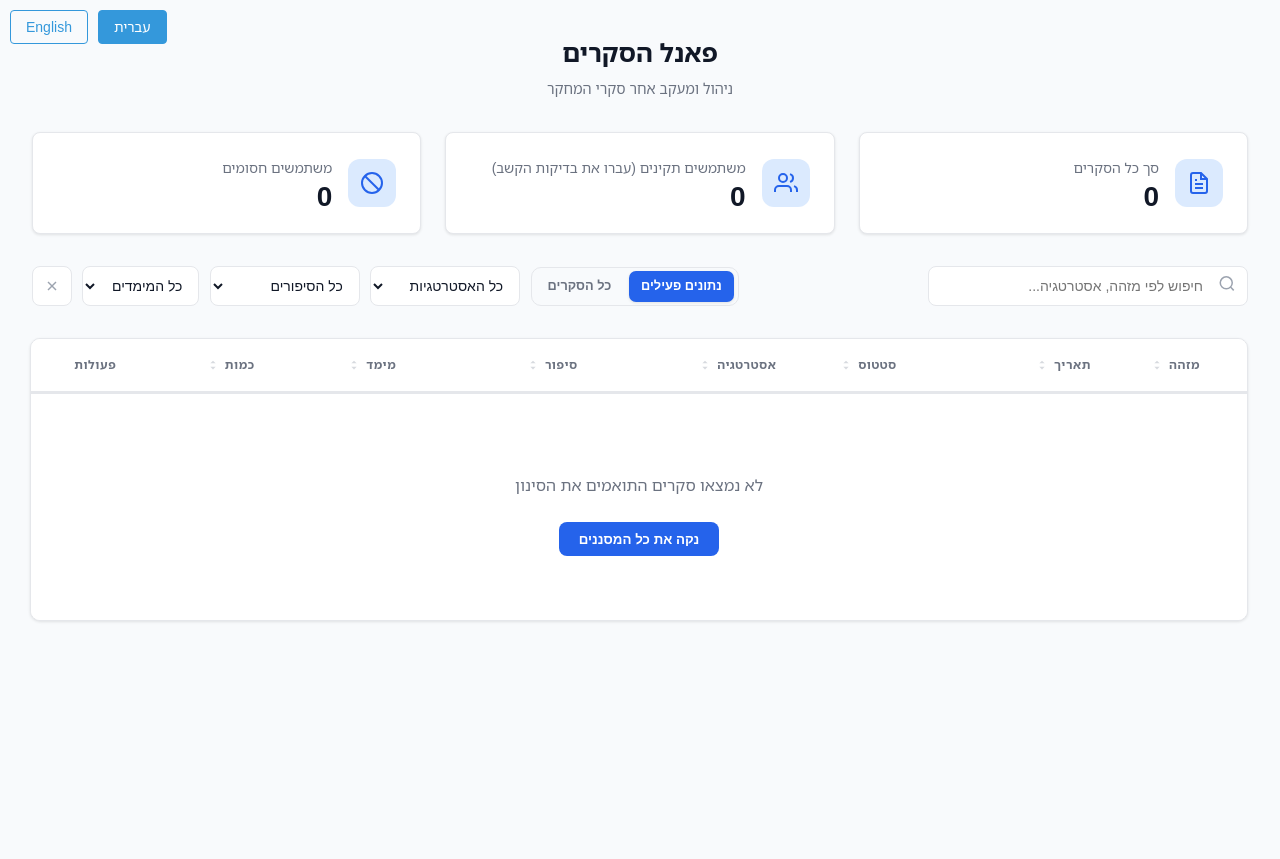
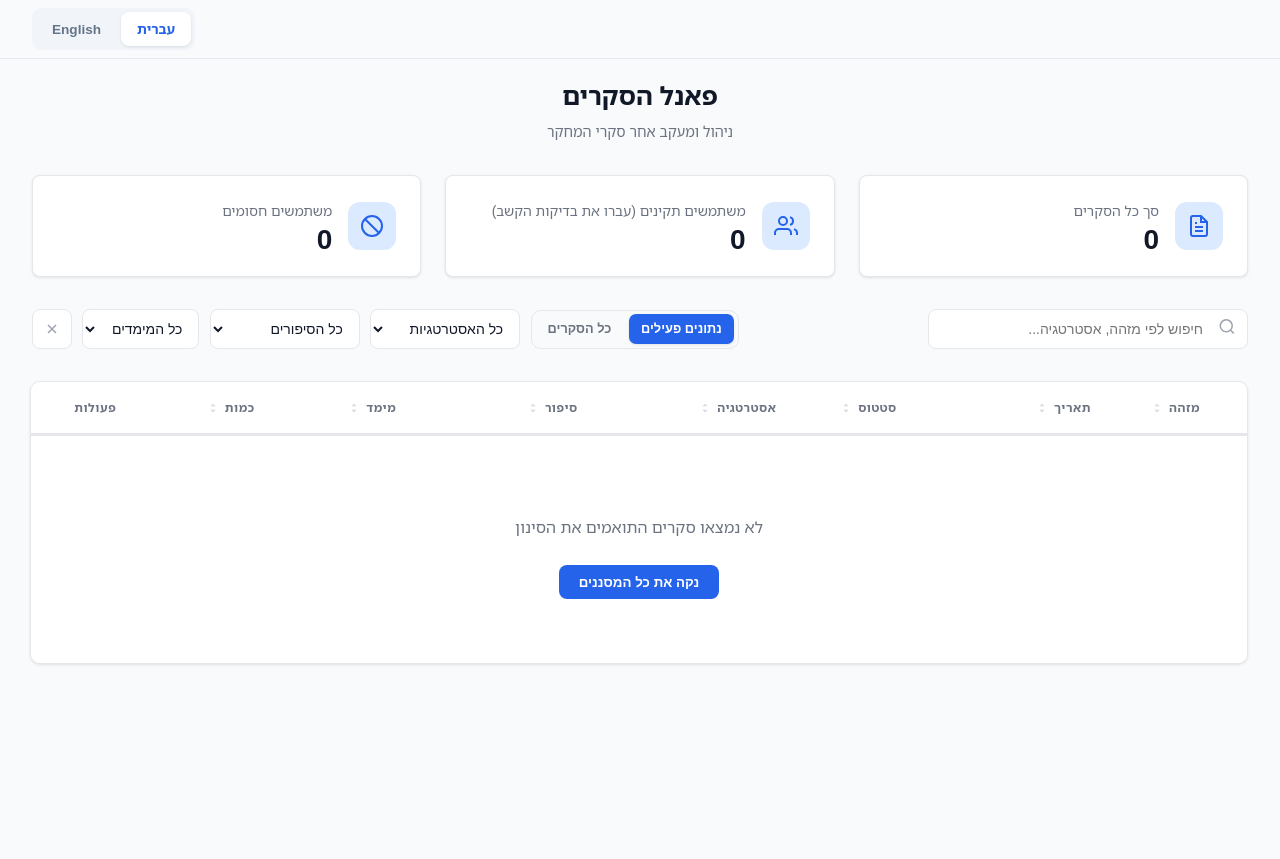
Before and after one commit to ariel-research/budget-survey, a Flask app: page / in a window 1280 px wide. Before the commit the page ends 622 px from the top, so only its background shows below. Run offline with Flask 3, Linux system fonts and the light colour scheme; data comes from the database, SQL or seed files in the repository; data that the repository does not hold is empty.

Commit message:
refactor(ui): implement integrated global language toggle
- **Architecture:** Move language switcher from fixed/floating to semantic document flow in base.html.
- **Design:** Implement "Segmented Control" pill toggle with slate/white palette.
- **UX:** Resolve layout overlap bugs and improve visual hierarchy for utilities vs actions.
- **Layout:** Tune dashboard container spacing for better vertical rhythm.

```diff
--- a/application/static/css/dashboard_style.css
+++ b/application/static/css/dashboard_style.css
@@ -26,7 +26,7 @@
 .dashboard-container {
     max-width: 1400px;
     margin: 0 auto;
-    padding: var(--spacing-xl);
+    padding: var(--spacing-md) var(--spacing-xl) var(--spacing-xl);
 }
 
 .dashboard-header {
--- a/application/static/css/style.css
+++ b/application/static/css/style.css
@@ -539,45 +539,54 @@ input[type="radio"] {
     text-align: left;
 }
 
-.language-switcher {
-    display: flex;
-    gap: 10px;
-    position: fixed;
-    right: 10px;
-    top: 10px;
-    z-index: 1000;
-}
-
-.lang-btn {
-    border: 1px solid var(--color-primary);
-    border-radius: 4px;
-    color: var(--color-primary);
-    font-size: 14px;
-    padding: 5px 15px;
+/* ==========================================================================
+   8. Global Utility Bar & Language Toggle
+   Purpose: Integrated utility bar for language switching and global actions
+   Used by: All pages (base.html)
+   ========================================================================== */
+.global-utility-bar {
+    background-color: var(--color-bg-page);
+    border-bottom: 1px solid var(--color-border-light);
+    padding: var(--spacing-sm) 0;
+}
+
+.utility-container {
+    max-width: 1400px;
+    margin: 0 auto;
+    padding: 0 var(--spacing-xl);
+    display: flex;
+    justify-content: flex-end;
+}
+
+.language-toggle {
+    background-color: #f1f5f9;
+    padding: 4px;
+    border-radius: 10px;
+    display: flex;
+    gap: 4px;
+}
+
+.lang-link {
+    padding: 6px 16px;
+    font-size: 0.85rem;
+    font-weight: 600;
+    color: #64748b;
     text-decoration: none;
-    transition: all 0.3s ease;
-}
-
-.lang-btn.active {
-    background: var(--color-primary);
-    color: white;
-}
-
-.lang-btn:hover {
-    background: var(--color-primary-dark);
-    color: white;
-}
-
-/* RTL Specific Adjustments */
-.rtl .input-group label {
-    margin-left: 10px;
-    margin-right: 0;
-}
-
-.rtl .language-switcher {
-    left: 10px;
-    right: auto;
-}
+    border-radius: 8px;
+    transition: var(--transition-fast);
+}
+
+.lang-link:hover {
+    color: var(--dashboard-primary);
+}
+
+.lang-link.active {
+    background-color: #ffffff;
+    color: var(--dashboard-primary);
+    box-shadow: var(--shadow-sm);
+}
+
+/* RTL support - flex-end naturally handles the flip to left */
 
 .rtl .button-container {
     flex-direction: row;
@@ -1090,10 +1099,8 @@ input[type="radio"] {
         flex-direction: column;
     }
 
-    .language-switcher {
+    .global-utility-bar .utility-container {
         justify-content: center;
-        margin-bottom: 20px;
-        position: relative;
     }
 
     .input-group {
@@ -1437,7 +1444,7 @@ input[type="radio"] {
         background: white;
     }
 
-    .language-switcher,
+    .global-utility-bar,
     .btn {
         display: none;
     }
--- a/application/templates/base.html
+++ b/application/templates/base.html
@@ -16,12 +16,16 @@ It defines the common elements and layout that will be inherited by other templa
     {% block additional_css %}{% endblock %}
 </head>
 <body class="{{ 'rtl' if get_current_language() == 'he' else 'ltr' }}">
-    <div class="language-switcher">
-        <a href="{{ url_for('utils.change_language', lang='he', userID=user_id, surveyID=external_survey_id, internalID=internal_survey_id) }}"
-           class="lang-btn {% if get_current_language() == 'he' %}active{% endif %}">עברית</a>
-        <a href="{{ url_for('utils.change_language', lang='en', userID=user_id, surveyID=external_survey_id, internalID=internal_survey_id) }}"
-           class="lang-btn {% if get_current_language() == 'en' %}active{% endif %}">English</a>
-    </div>
+    <header class="global-utility-bar">
+        <div class="utility-container">
+            <div class="language-toggle">
+                <a href="{{ url_for('utils.change_language', lang='he', userID=user_id, surveyID=external_survey_id, internalID=internal_survey_id) }}"
+                   class="lang-link {% if get_current_language() == 'he' %}active{% endif %}">עברית</a>
+                <a href="{{ url_for('utils.change_language', lang='en', userID=user_id, surveyID=external_survey_id, internalID=internal_survey_id) }}"
+                   class="lang-link {% if get_current_language() == 'en' %}active{% endif %}">English</a>
+            </div>
+        </div>
+    </header>
 
     <div class="container {% if get_current_language() == 'he' %}rtl{% endif %}">
         {% block content %}{% endblock %}
```
